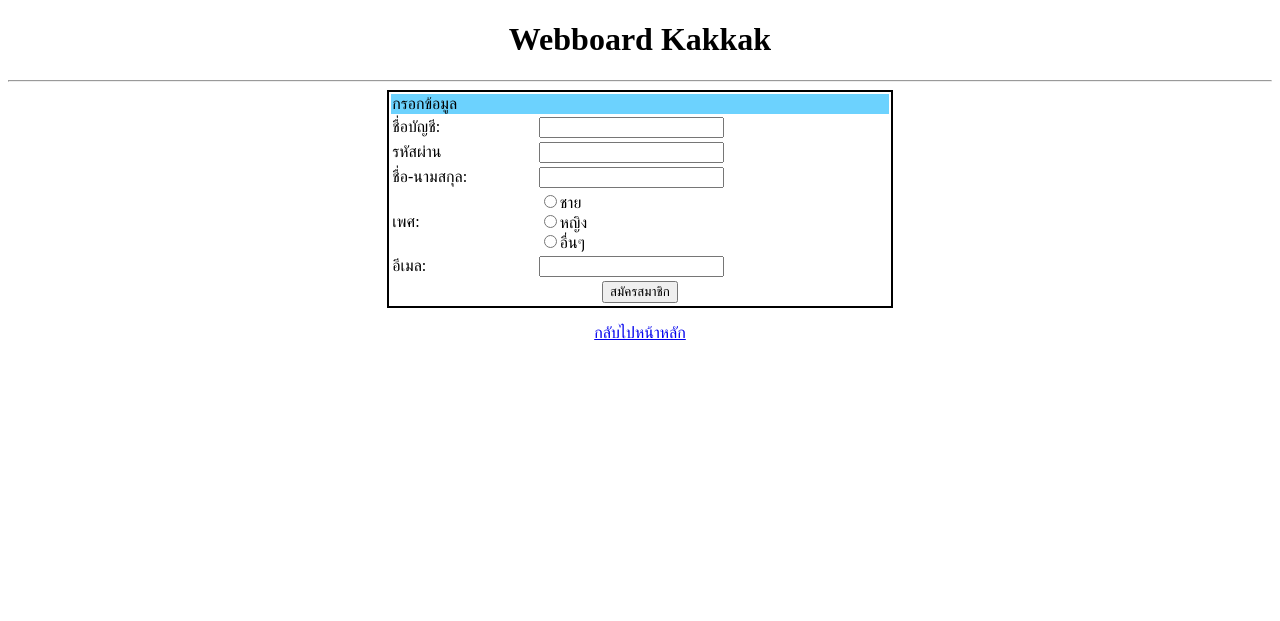
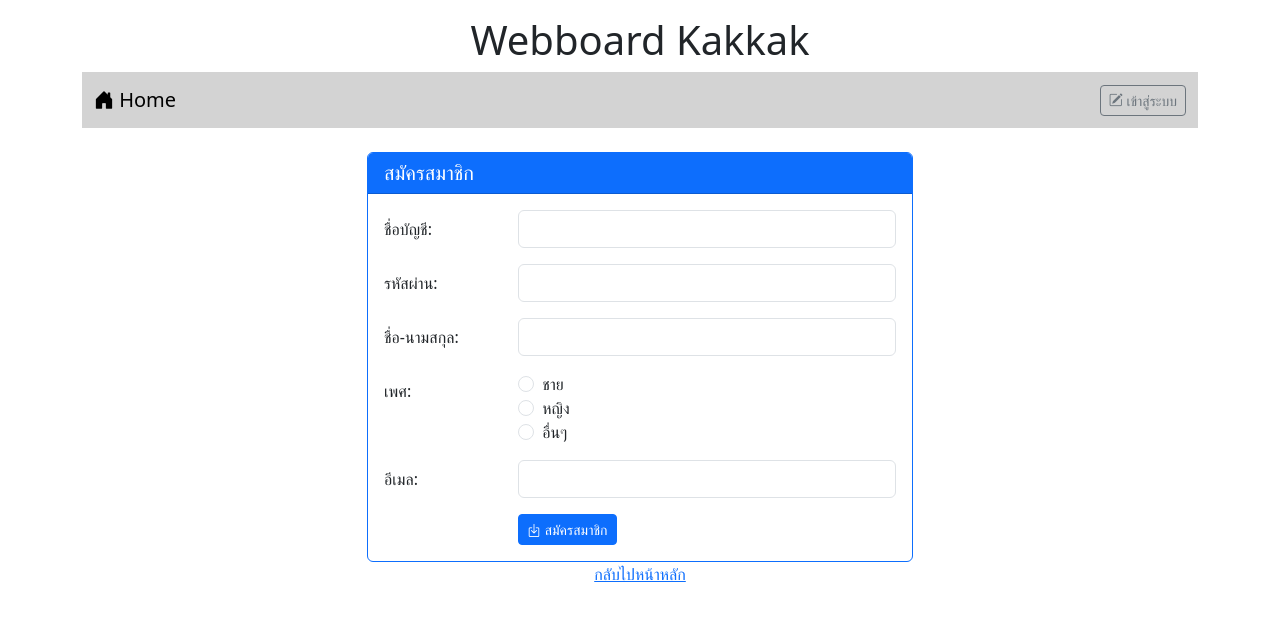
Before and after one commit to Weeraphat-T/Webboard-Kakkak-Wiraphat, a PHP site: page /register.php in a window 1280 px wide. Shown: the top 621 px of the page. Run offline with PHP 8.4, Linux system fonts and the light colour scheme.

Commit message:
1-10-2024
;)

```diff
--- a/register.php
+++ b/register.php
@@ -9,25 +9,63 @@ if (isset($_SESSION['id']))
     <meta charset="UTF-8">
     <meta name="viewport" content="width=device-width, initial-scale=1.0">
     <title>Document</title>
+    <link href="https://cdn.jsdelivr.net/npm/bootstrap@5.3.3/dist/css/bootstrap.min.css" rel="stylesheet" integrity="sha384-QWTKZyjpPEjISv5WaRU9OFeRpok6YctnYmDr5pNlyT2bRjXh0JMhjY6hW+ALEwIH" crossorigin="anonymous">
+    <script src="https://cdn.jsdelivr.net/npm/bootstrap@5.3.3/dist/js/bootstrap.bundle.min.js" integrity="sha384-YvpcrYf0tY3lHB60NNkmXc5s9fDVZLESaAA55NDzOxhy9GkcIdslK1eN7N6jIeHz" crossorigin="anonymous"></script>
+    <link rel="stylesheet" href="https://cdn.jsdelivr.net/npm/bootstrap-icons@1.11.3/font/bootstrap-icons.min.css">
 </head>
 <body>
-    <h1 style="text-align: center;"><b>Webboard Kakkak</b></h1>
-    <hr>
-    <center>
-    <table style="border:2px solid black ; width : 40%">
-        <tr><td colspan="2" style="background-color: #6cd2fe">กรอกข้อมูล</td></tr>
-        <tr><td>ชื่อบัญชี:</td><td><input type="text" name="Login-Name"></td></tr>
-        <tr><td>รหัสผ่าน</td><td><input type="password" name="Password"></td></tr>
-        <tr><td>ชื่อ-นามสกุล:</td><td><input type="text" name="Name-Lastname"></td></tr>
-        <tr><td>เพศ:</td>
-            <td><input type="radio" name="gender" value="Male">ชาย<br>
-                <input type="radio" name="gender" value="Female">หญิง<br>
-                <input type="radio" name="gender" value="Other">อื่นๆ
-        </td></tr>
-        <tr><td>อีเมล:</td><td><input type="text" name="Email"></td></tr>
-        <tr><td colspan="2"><center><input type="submit" value="สมัครสมาชิก"></center></td></tr>
-    </table>
-    <p><a href="index.php">กลับไปหน้าหลัก</a></p>
-    </center>
+    <div class="container-lg">
+    <h1 style="text-align: center;" class="mt-3">Webboard Kakkak</h1>
+    <?php include "nav.php" ?>
+
+    <div class="row mt-4">
+        <div class="col-sm-10 col-md-8 col-lg-6 mx-auto">
+        <div class="card border-primary">
+        <h5 class="card-header bg-primary text-white">สมัครสมาชิก</h5>
+            <div class="card-body">
+            <form action="register_save.php" method="post">
+                <div class="row">
+                    <label for="login" class="col-lg-3 col-form-label">ชื่อบัญชี:</label>
+                    <div class="col-lg-9 mb-3">
+                        <input id="login" type="text" class="form-control" name="login" required>
+                    </div>
+                    <label for="pwd" class="col-lg-3 col-form-label">รหัสผ่าน:</label>
+                    <div class="col-lg-9 mb-3">
+                        <input id="pwd" type="password" class="form-control" name="pwd" required>
+                    </div>
+                    <label for="name" class="col-lg-3 col-form-label">ชื่อ-นามสกุล:</label>
+                    <div class="col-lg-9 mb-3">
+                        <input id="name" type="text" class="form-control" name="name" required>
+                    </div>
+                    <label for="gender" class="col-lg-3 col-form-label">เพศ:</label>
+                    <div class="col-lg-9 mb-3">
+                        <div class="list-group-item">
+                            <input class="form-check-input me-1" type="radio" name="gender" value="m" id="m">
+                            <label class="form-check-label" for="m">ชาย</label>
+                        </div>
+                        <div class="list-group-item">
+                            <input class="form-check-input me-1" type="radio" name="gender" value="f" id="f">
+                            <label class="form-check-label" for="f">หญิง</label>
+                        </div>
+                        <div class="list-group-item">
+                            <input class="form-check-input me-1" type="radio" name="gender" value="o" id="o">
+                            <label class="form-check-label" for="o">อื่นๆ</label>
+                        </div>
+                    </div>
+                    <label for="email" class="col-lg-3 col-form-label">อีเมล:</label>
+                    <div class="col-lg-9 mb-3">
+                        <input id="email" type="email" class="form-control" name="email" required>
+                    </div>
+                    <div class="col-lg-3 mb-3"></div>
+                    <div class="col-lg-9">
+                        <button href="index.php" type="submit" class="btn btn-primary btn-sm me-3"><i class="bi bi-box-arrow-in-down"></i> สมัครสมาชิก</button>
+                    </div>
+                </div>
+            </form>
+            </div>
+        </div>
+        </div>
+    </div>
+    <center><p><a href="index.php">กลับไปหน้าหลัก</a></p></center>
 </body>
 </html>
```
Also changed, not shown: login.php (+9 -3 lines), register_save.php (added, +17 -0 lines), verify.php (+13 -10 lines), webboard.sql (added, +146 -0 lines).
